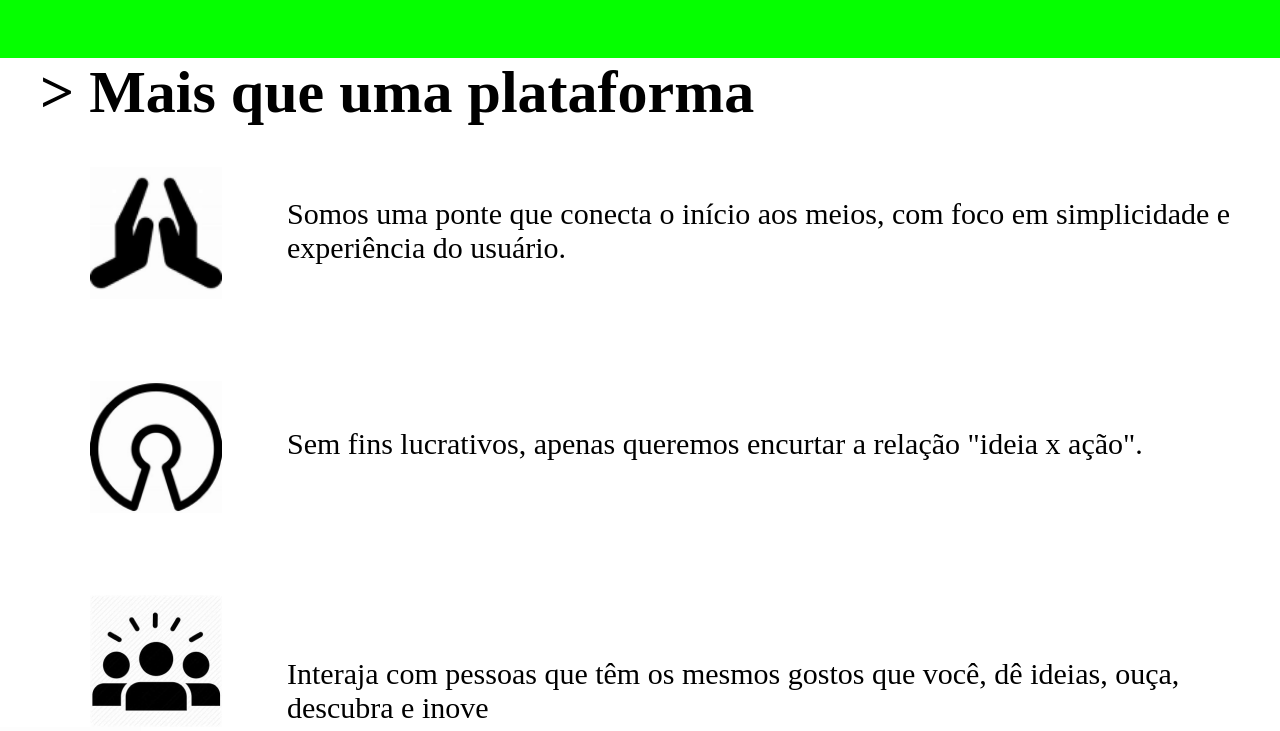
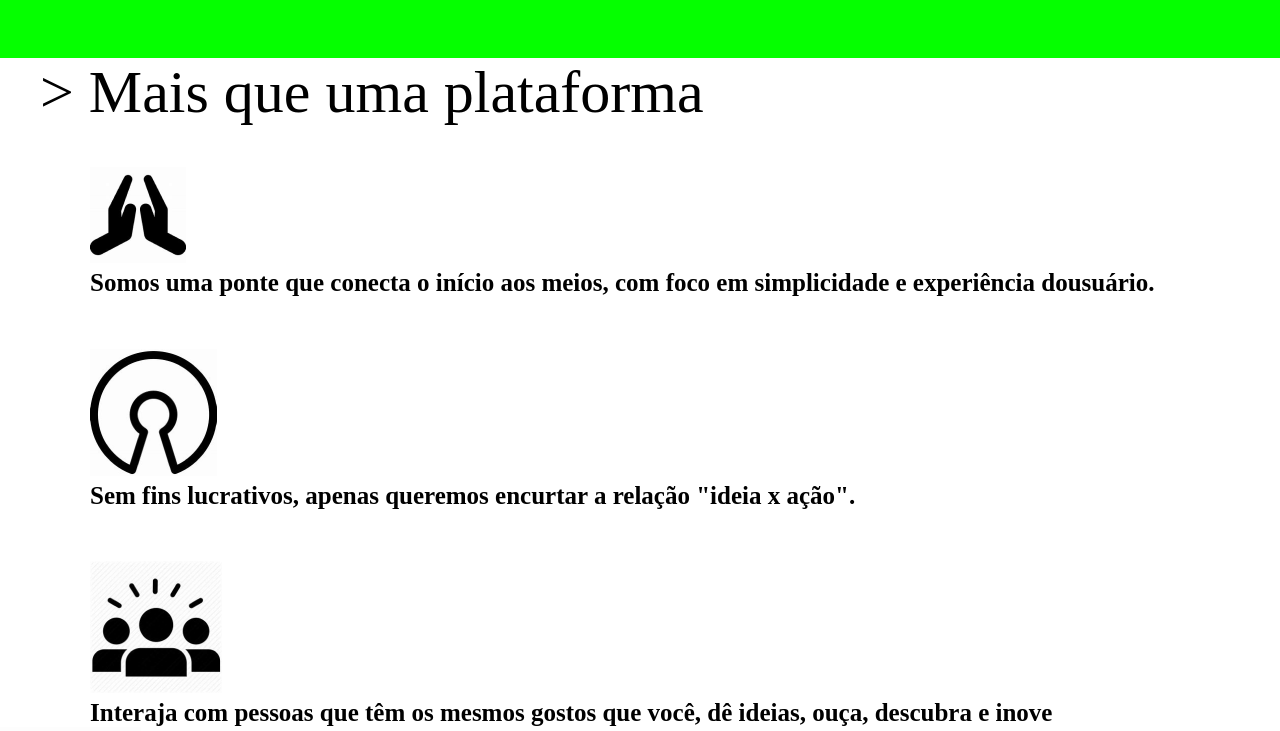
Before and after one commit to Lukkasjales/Exib, a plain HTML site: page pages/index.html in a window 1280 px wide. Shown: the part 960-1691 px from the top of the page. Drawn offline with Linux system fonts and the light colour scheme.

Commit message:
progresso nas alterações que junior propôs

```diff
--- a/css/style.css
+++ b/css/style.css
@@ -1,5 +1,5 @@
 * {
-    margin: 0 auto;
+    margin: 0;
     box-sizing: border-box;
 }
 
@@ -48,16 +48,16 @@ header {
     background-color: black;
 }
 
-
 .page2 {
     height: 960px;
     margin: 0px;
     display: flex;
     align-items: center;
     flex-wrap: wrap;
+    justify-content: space-between;
 }
 
-.page2 h2 {
+.page2 p {
     font-size: 60px;
 }
 
@@ -79,22 +79,16 @@ header {
     justify-content: space-between;
 }
 
+.icons li {
+    list-style: none;
+    font-size: 25px;
+    font-weight: 600;
+}
+
 .icons img {
     margin: 40px 50px 0px 0px;
     align-items: center;
     justify-content: center;
-}
-
-.paragraphs {
-    display: flex;
-    flex-direction: column;
-    justify-content: space-between;
-}
-
-.paragraphs p {
-    height: 100px;
-    margin: 0;
-    margin: 40px 0px 0px 0px;
 }
 
 .page2 .container {
@@ -113,6 +107,10 @@ header {
     background-image: url('../images/third-background.png');
     align-items: center;
     padding: 100px 0px;
+    display: flex;
+    justify-content: center;
+    background-size: cover;
+    background-repeat: no-repeat;
 }
 
 .page3 .advantages-list {
@@ -178,6 +176,7 @@ header {
 
 .page4 {
     height: 960px;
+    align-items: center;
     padding: 30px;
 }
 
@@ -186,6 +185,11 @@ header {
     margin: 0px 0px 100px 0px;
     flex-wrap: wrap;
     justify-content: center;
+}
+
+.page4 .card img {
+    width: 40%;
+    height: 40%;
 }
 
 .page4 .card{
@@ -197,6 +201,7 @@ header {
     padding: 15px;
     display: flex;
     flex-direction: column;
+    align-items: center;
     justify-content: space-around;
 }
 
@@ -306,10 +311,17 @@ header {
     border-radius: 20px;
     display: flex;
     flex-direction: column;
+    align-items: center;
     justify-content: space-around;
     padding: 0px 30px;
     background-color: rgba(241, 240, 240, 0.948);
     margin: 0;
+
+}
+
+.page6-card img {
+    height: 40%;
+    width: 40%;
 }
 
 .page6-card .title {
--- a/pages/index.html
+++ b/pages/index.html
@@ -7,9 +7,7 @@
     <title>Document</title>
     <link rel="stylesheet" href="../css/style.css">
     <link rel="stylesheet" href="../css/refactor.css">
-
 </head>
-
 <body>
     <nav class="menu">
         <p class="logo">Exib</p>
@@ -19,46 +17,49 @@
             <li><a href="register.html"> Entrar</a></li>
         </ul>
     </nav>
-
     <header class="hero">
         <div>
             <p>Compartilhe sua ideia</p>
             <p><a href="page.html">EXIBA-A PARA O MUNDO</a></p>
         </div>
     </header>
-
     <!-- Isso não e uma pagina 2 isso e uma segunda seção da pagina atual, não deve ser tratada como page 2 -->
     <div class="page2">
         <!-- esse container aqui nao e necessario -->
         <div class="container">
-            <!--  o h2 pode ser tratado como um "p" -->
-            <h2>> Mais que uma plataforma</h2>
-            <!-- Toda essa lista pode ser tratada como uma ul contento li sendo que cada li pode conter uma tag figure > img e figcaption para adicionar a descrição exemplo:  https://www.w3schools.com/tags/tag_figure.asp-->
+            <p>> Mais que uma plataforma</p>
             <div class="page2-content">
-                <div class="icons">
-                    <img src="../images/highfive-icon.png" alt="highfive-icon">
-                    <img src="../images/open-source-icon.png" alt="open-source-icon">
-                    <img src="../images/comunity-icon.png" alt="comunity-icon">
-                </div>
-                <div class="paragraphs">
-                    <p>Somos uma ponte que conecta o início aos meios, com foco em simplicidade e experiência do
-                        usuário.</p>
-                    <p>Sem fins lucrativos, apenas queremos encurtar a relação "ideia x ação".</p>
-                    <p>Interaja com pessoas que têm os mesmos gostos que você, dê ideias, ouça, descubra e inove</p>
-                </div>
+                <ul class="icons">
+                    <li>
+                        <figure>
+                            <img src="../images/highfive-icon.png" alt="highfive-icon">
+                            <figcaption>Somos uma ponte que conecta o início aos meios, com foco em simplicidade e experiência dousuário.</figcaption>
+                        </figure>
+                    </li>
+                    <li>
+                        <figure>
+                            <img src="../images/open-source-icon.png" alt="open-source-icon">
+                            <figcaption>Sem fins lucrativos, apenas queremos encurtar a relação "ideia x ação".</figcaption>
+                        </figure>
+                    </li>
+                    <li>
+                        <figure>
+                            <img src="../images/comunity-icon.png" alt="comunity-icon">
+                            <figcaption>Interaja com pessoas que têm os mesmos gostos que você, dê ideias, ouça, descubra e inove</figcaption>
+                        </figure>
+                    </li>
+                </ul>
             </div>
-            <!--  aqui  -->
         </div>
         <!-- Por enquanto devemos ajustar o tamanho dinamico dessa imagem, caso queira pode ocultar ou comenta que irei corrigir na proxima rodada -->
         <img src="../images/roadmap-image.png" alt="roadmap-image">
     </div>
     <!-- isso nao deve ser tratado como page 3 e sim como uma seção da pagina, a class section nao serve para nada pode removela -->
-    <div class="page3 section">
+    <div class="page3">
         <!-- page3 container nao e uma boa opçao para nome -->
         <div class="page3-container">
             <!-- Esse h1 poderia ser um "p" -->
             <h1 class="why-exib">> Por que usar a Exib?</h1>
-
             <!-- Essa lista tambem pode ser tratada como uma ul > li de figure -->
             <div class="advantages-list">
                 <div class="advantage">
```
